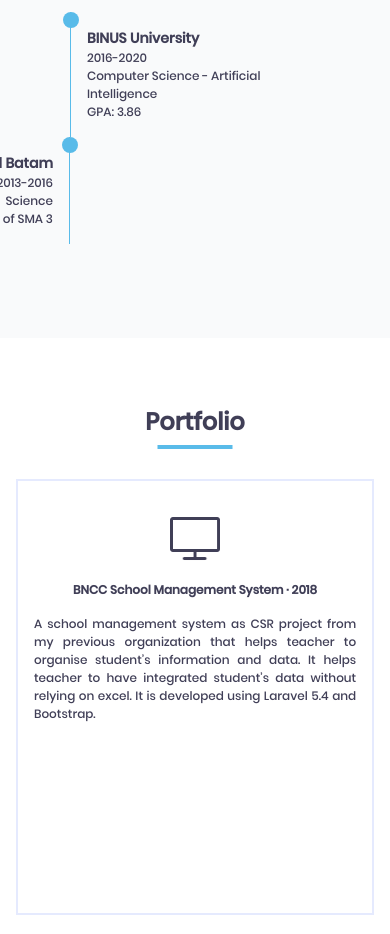
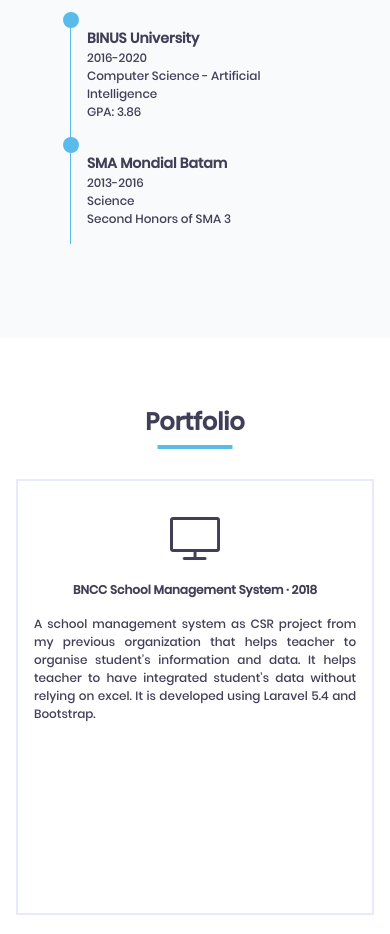
Before and after one commit to WendyYanto/react-personal-website, a React (Create React App) app: page / in a window 390 px wide. Shown: the part 1580-2514 px from the top of the page. Built offline with nearby package versions, Linux system fonts and the light colour scheme.

Commit message:
[improvement] use react-responsive and build hocs

```diff
--- a/package.json
+++ b/package.json
@@ -8,8 +8,8 @@
     "@testing-library/user-event": "^7.2.1",
     "node-sass": "^4.14.1",
     "react": "^16.13.1",
-    "react-device-detect": "^1.13.1",
     "react-dom": "^16.13.1",
+    "react-responsive": "^8.1.0",
     "react-router-dom": "^5.2.0",
     "react-scripts": "3.4.1"
   },
--- a/src/components/education/education-item/index.js
+++ b/src/components/education/education-item/index.js
@@ -1,11 +1,10 @@
 import React from 'react';
 import { object, number } from 'prop-types'
-import { isMobileOnly } from 'react-device-detect';
-
+import withResponsive from 'hocs/with-responsive'
 import './index.scss';
 
-const EducationItem = ({ item, index }) => {
-  const direction = index % 2 === 0 && !isMobileOnly ? 'right' : 'left';
+const EducationItem = ({ item, index, isMobile }) => {
+  const direction = index % 2 === 0 && !isMobile ? 'right' : 'left';
   const className = `education-item ${direction}`;
 
   return (
@@ -24,4 +23,4 @@ EducationItem.propTypes = {
   index: number.isRequired
 };
 
-export default EducationItem;
+export default withResponsive(EducationItem);
--- /dev/null
+++ b/src/hocs/with-responsive.js
@@ -0,0 +1,9 @@
+import React from 'react'
+import { useMediaQuery } from 'react-responsive'
+
+const withResponsive = Component => props => {
+  const isMobile = useMediaQuery({ maxWidth: 540 })
+  return <Component {...props } isMobile={isMobile} />;
+}
+
+export default withResponsive
```
Also changed, not shown: 1 other file (tests, documents, lock files or other folders).
